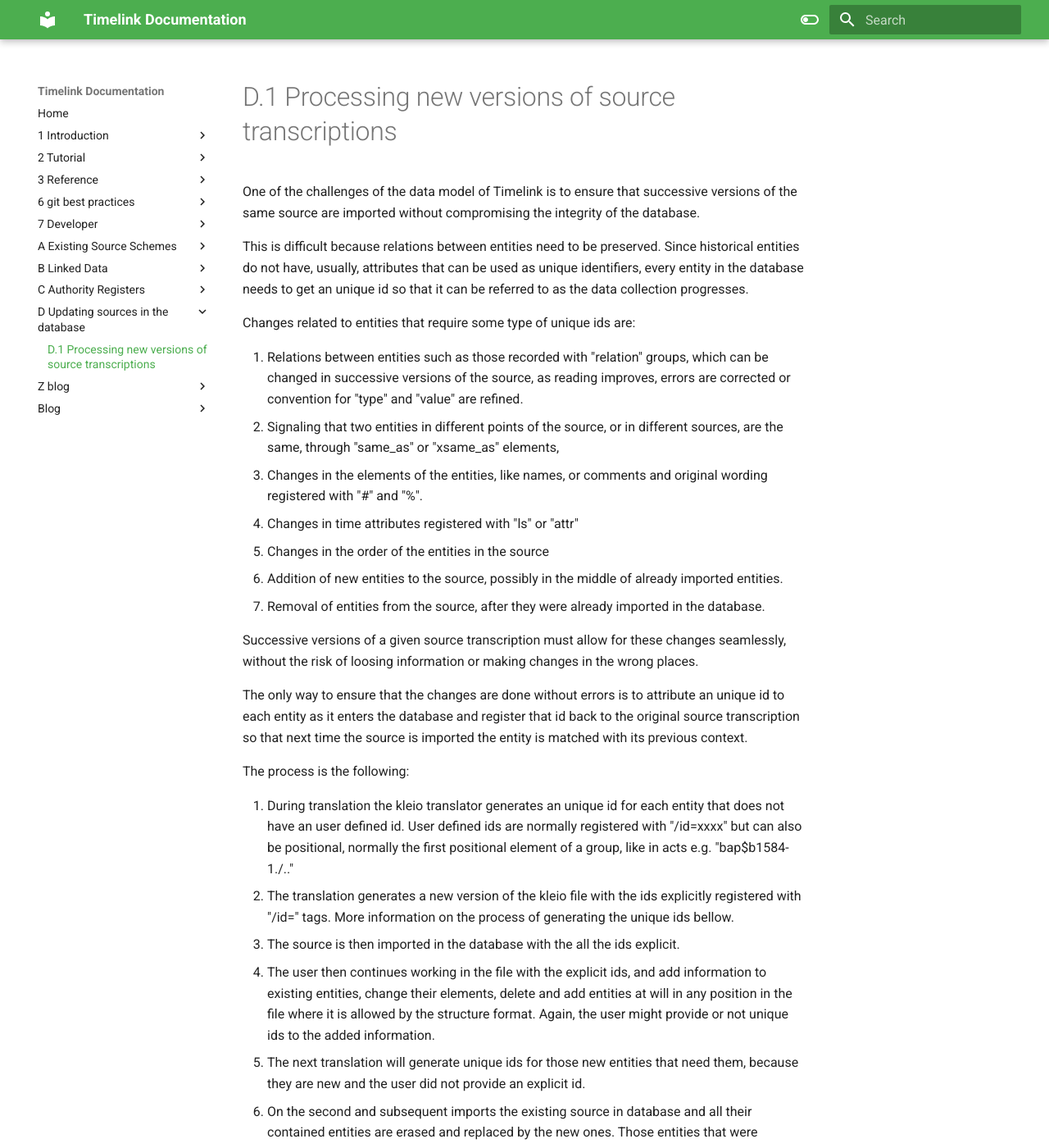
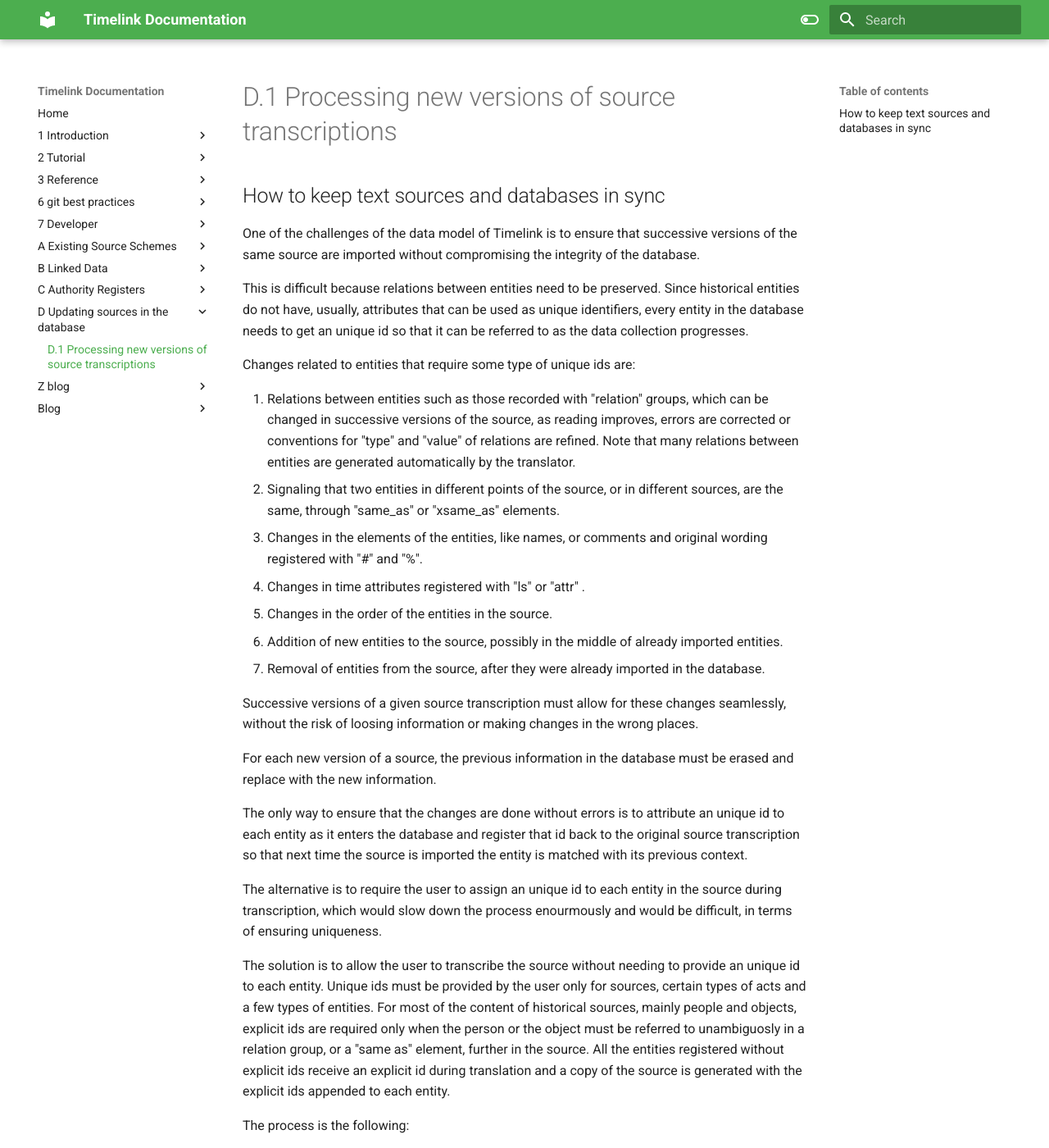
Before and after one commit to time-link/timelink-docs, an MkDocs documentation site: the page built from docs/D_Updating_sources_in_the_database/D.1 Processing_new_versions_of_source_transcriptions.md, in a window 1280 px wide and 1400 px high. Shown: the whole window at 82% size. Built offline with MkDocs 1.6.1 and Material for MkDocs 9.7.7, drawn with Linux system fonts in a browser that asks for light colours; some of the changed text lies outside the part shown.

Commit message:
vault backup: 2024-12-12 15:54:10

```diff
--- a/docs/D_Updating_sources_in_the_database/D.1 Processing_new_versions_of_source_transcriptions.md
+++ b/docs/D_Updating_sources_in_the_database/D.1 Processing_new_versions_of_source_transcriptions.md
@@ -1,31 +1,35 @@
 
+## How to keep text sources and databases in sync
 
-One of the challenges of the data model of Timelink is to ensure that successive versions of the same
-source are imported without compromising the integrity of the database.
+One of the challenges of the data model of Timelink is to ensure that successive versions of the same  source are imported without compromising the integrity of the database.
 
-This is difficult because relations between entities need to be preserved. Since historical entities
-do not have, usually, attributes that can be used as unique identifiers, every entity in the database needs
-to get an unique id so that it can be referred to as the data collection progresses.
+This is difficult because relations between entities need to be preserved. Since historical entities do not have, usually, attributes that can be used as unique identifiers, every entity in the database needs to get an unique id so that it can be referred to as the data collection progresses.
 
 Changes related to entities that require some type of unique ids are:
 
-1. Relations between entities such as those recorded with "relation" groups, which can be changed in successive versions of the source, as reading improves, errors are corrected or convention for "type" and "value" are refined.
-2. Signaling that two entities in different points of the source, or in different sources, are the same, through "same_as" or "xsame_as" elements,
+1. Relations between entities such as those recorded with "relation" groups, which can be changed in successive versions of the source, as reading improves, errors are corrected or conventions for "type" and "value" of relations are refined. Note that many relations between entities are generated automatically by the translator.
+2. Signaling that two entities in different points of the source, or in different sources, are the same, through "same_as" or "xsame_as" elements.
 3. Changes in the elements of the entities, like names, or comments and original wording registered with "#" and "%".
-4. Changes in time attributes registered with "ls" or "attr"
-5. Changes in the order of the entities in the source
+4. Changes in time attributes registered with "ls" or "attr" .
+5. Changes in the order of the entities in the source.
 6. Addition of new entities to the source, possibly in the middle of already imported entities.
 7. Removal of entities from the source, after they were already imported in the database.
 
 Successive versions of a given source transcription must allow for these changes seamlessly, without the risk of loosing information or making changes in the wrong places.
 
+For each new version of a source, the previous information in the database must be erased and replace with the new information.
+
 The only way to ensure that the changes are done without errors is to attribute an unique id to each entity as it enters the database and register that id back to the original source transcription so that next time the source is imported the entity is matched with its previous context.
+
+The alternative is to require the user to assign an unique id to each entity in the source during transcription, which would slow down the process enourmously and would be difficult, in terms of ensuring uniqueness.
+
+The solution is to allow the user to transcribe the source without needing to provide an unique id to each entity. Unique ids must be provided by the user only for sources, certain types of acts and a few types of entities. For most of the content of historical sources, mainly people and objects, explicit ids are required only when the person or the object must be referred to unambiguosly in a relation group, or a "same as"  element, further in the source. All the entities registered without explicit ids receive an explicit id during translation and a copy of the source is generated with the explicit ids appended to each entity.
 
 The process is the following:
 
-1. During translation the kleio translator generates an unique id for each entity that does not have an user defined id. User defined ids are normally registered with "/id=xxxx" but can also be positional, normally the first positional element of a group, like in acts e.g. "bap$b1584-1./.."
+1. During translation the kleio translator generates an unique id for each entity that does not have an user defined id. User defined ids are normally registered with "/id=xxxx" .
 2. The translation generates a new version of the kleio file with the ids explicitly registered with "/id=" tags. More information on the process of generating the unique ids bellow.
 3. The source is then imported in the database with the all the ids explicit.
-4. The user then continues working in the file with the explicit ids, and add information to existing entities, change their elements, delete and add entities at will in any position in the file where it is allowed by the structure format. Again, the user might provide or not unique ids to the added information.
+4. The user then continues working in the file with the explicit ids, and add information to existing entities, change their elements, delete and add entities at will in any position in the file where it is allowed by the structure format. Again, the user might provide or not unique ids to the added information. If the user moves entities already imported to the places in the source file and keeps the id (either explicitly or automatically generated), then the association to the same entity in the database is preserved.
 5. The next translation will generate unique ids for those new entities that need them, because they are new and the user did not provide an explicit id.
 6. On the second and subsequent imports the existing source in database and all their contained entities are erased and replaced by the new ones. Those entities that were previously in the database return to the database with the same ids, so inter source relations like identifications are preserved.
```
